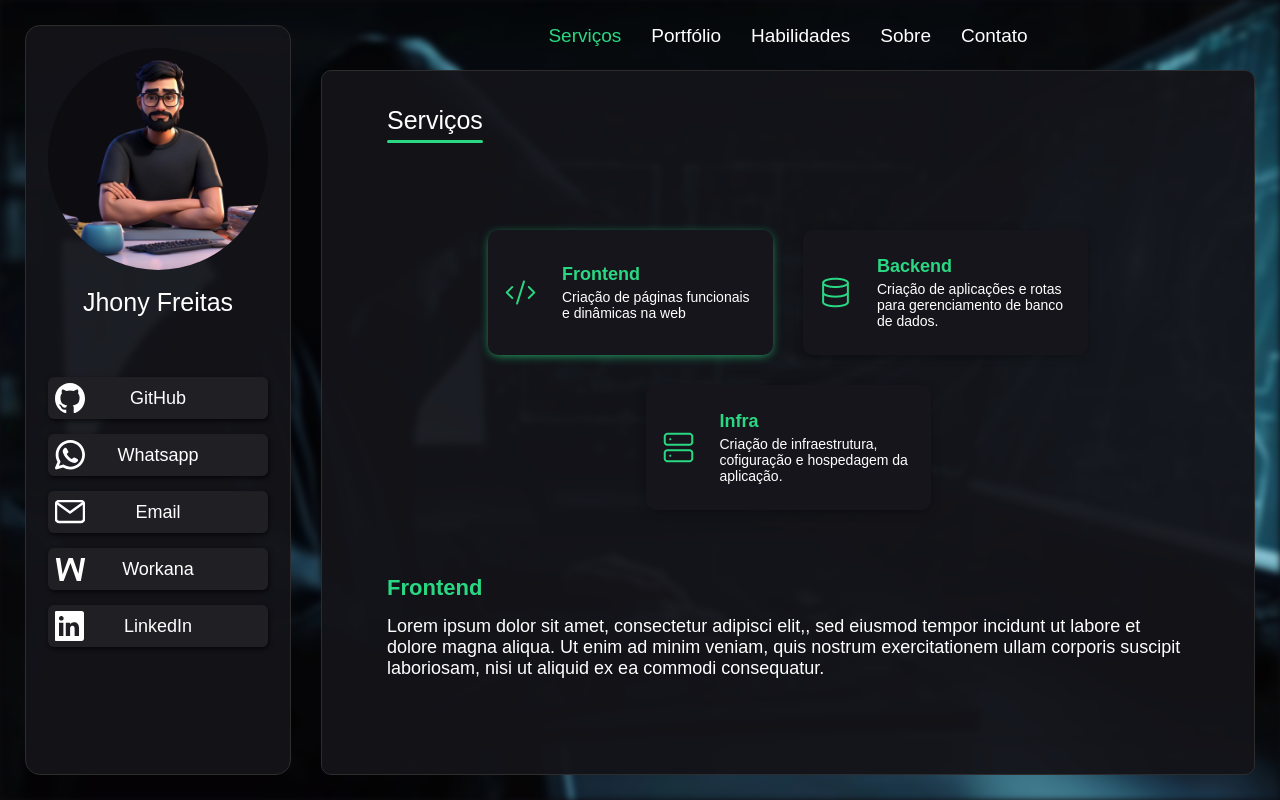
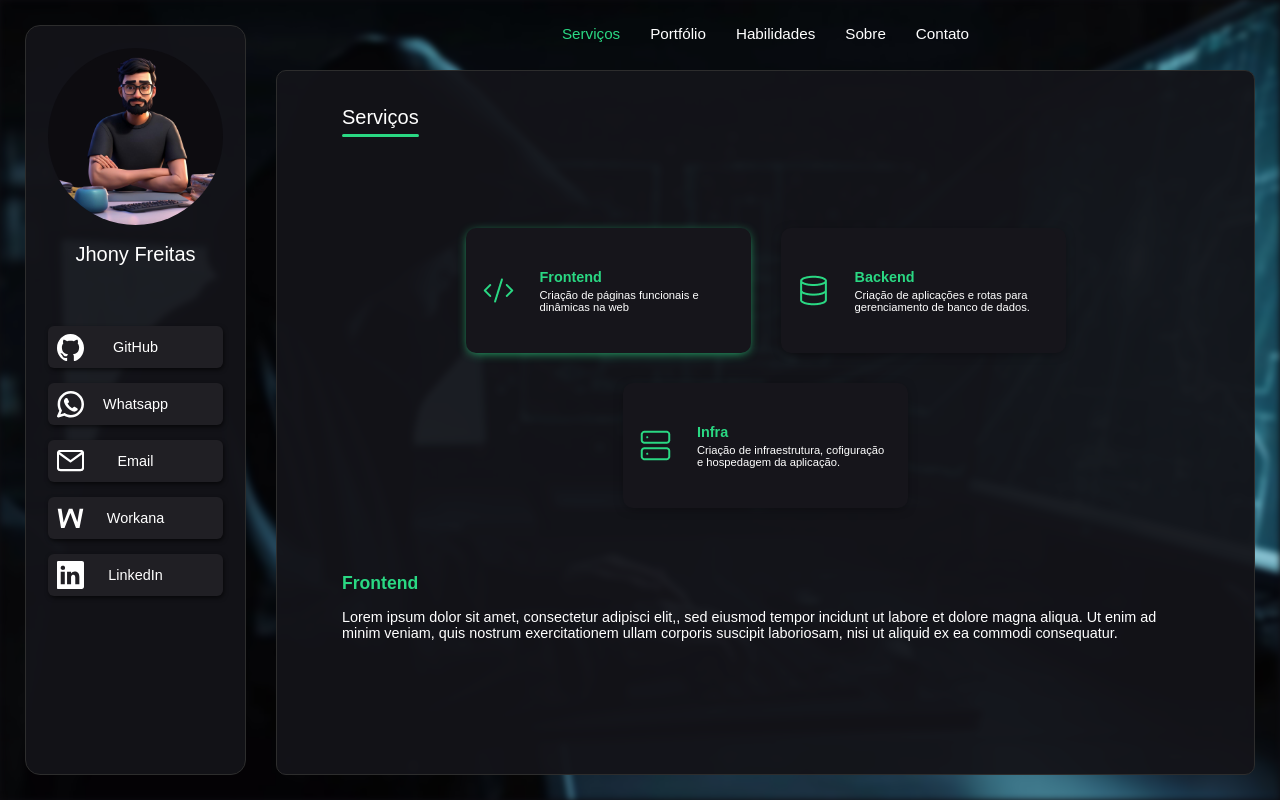
Before and after one commit to setDevJohn/portfolio, a React (Vite) app: page /services in a window 1280 px wide. Built offline with nearby package versions, Linux system fonts and the light colour scheme.

Commit message:
style: Adjusts

```diff
--- a/src/components/SocialButton/styles.ts
+++ b/src/components/SocialButton/styles.ts
@@ -23,5 +23,6 @@ export const Button = styled.a`
 
 export const Icon = styled.img`
   position: absolute;
-  left: 7px;
+  width: 27px;
+  left: 9px;
 `;
--- a/src/pages/NavLayout/components/Profile/styles.ts
+++ b/src/pages/NavLayout/components/Profile/styles.ts
@@ -9,8 +9,13 @@ export const ProfileContainer = styled.div`
   border-radius: 15px;
   border: ${({ theme }) => `1px solid ${theme.strokeColor}`};
   padding: 22px;
-  min-width: 245px;
   height: 100%;
+
+  /* width: 0px;
+  padding: 0px;
+  overflow: hidden;
+  border: none;
+  margin: 0px; */
 `;
 
 export const ImageContainer = styled.div`
@@ -20,7 +25,7 @@ export const ImageContainer = styled.div`
 `;
 
 export const ProfileImage = styled.img`
-  width: 220px;
+  width: 175px;
   height: 100%;
 `;
 
--- a/src/styles/globalStyles.ts
+++ b/src/styles/globalStyles.ts
@@ -16,7 +16,7 @@ const GlobalStyle = createGlobalStyle`
   }
 
   html {
-    font-size: 62.5%;
+    font-size: 50%;
     font-weight: 400;
   }
 
```
